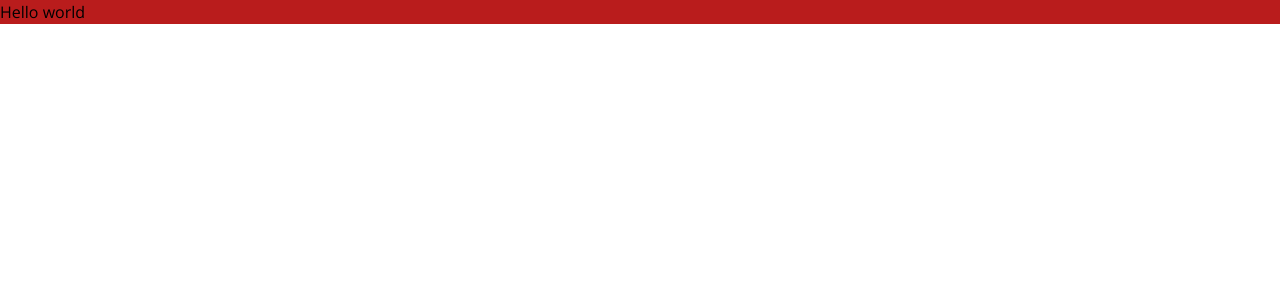
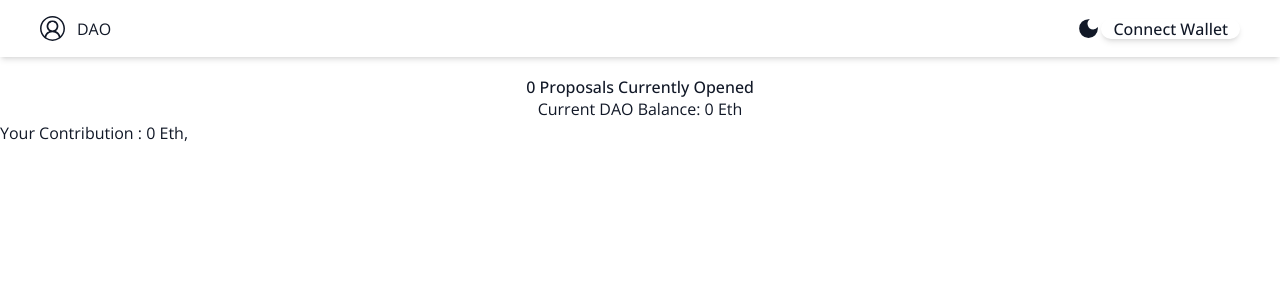
Before and after one commit to Evans-tats/DAO, a React (Create React App) app: page / in a window 1280 px wide. Shown: the top 300 px of the page. Built offline with nearby package versions, Linux system fonts and the light colour scheme.

Commit message:
starter code

```diff
--- a/src/App.jsx
+++ b/src/App.jsx
@@ -1,6 +1,13 @@
+import Header from "./component/Header";
+import Proposals from "./component/Proposals";
 
-function App() {
-  return <div className='bg-red-700'>Hello world</div>
+const App = () => {
+  return(
+    <div className='min-h-screen bg-white text-gray-900 dark:bg-[#212936] dark:text-gray-300'>
+      <Header/>
+      <Proposals/>
+    </div>
+  )
 }
 
 export default App;
--- /dev/null
+++ b/src/component/Header.jsx
@@ -0,0 +1,58 @@
+import { VscAccount } from "react-icons/vsc";
+import { MdDarkMode } from "react-icons/md";
+import { Link } from "react-router-dom";
+import { useEffect, useState } from "react";
+const Header = () => {
+    const [theme, setTheme] = useState(localStorage.theme)
+    const themeColor = theme == 'dark' ? 'light' : 'dark'
+    const darken = theme === 'dark' ? true : false
+
+    useEffect(() => {
+        const root = window.document.documentElement
+        root.classList.remove(themeColor)
+        root.classList.add(theme)
+        localStorage.setItem('theme', theme)
+    }, [themeColor,theme])
+
+    const toggleLight =() => {
+        const root = window.document.documentElement
+        root.classList.remove(themeColor)
+        root.classList.add(theme)
+        localStorage.setItem('theme',theme)
+        setTheme(themeColor)
+    }
+
+
+  return (
+    <div className="sticky top-0 z-50 dark:text-blue-500">
+        <nav className="navbar navbar-expand-lg shadow-md
+        bg-white justify-between w-full flex items-center dark:bg-[#212936]
+        p-2"
+        >
+            <div
+                className="px-6 w-full flex flex-wrap items-center justify-between"
+            >
+                <div className="grow flex justify-between items-center p-2">
+                    <Link to='/' className="flex justify-between items-center">
+                        <VscAccount size={25} />
+                        <span className="invisible md:visible px-3">DAO</span>
+                    </Link>
+                    <div className="flex items-center justify-start">
+
+                        <MdDarkMode onClick={toggleLight} className='cursor-pointer' size={25}/>
+
+                        <button className="flex justify-center item cente rounded-xl px-3 leading-tight font-medium shadow-md
+                        hover:shadow-lg">
+                            Connect Wallet
+                        </button>
+
+                    </div>
+                </div>
+
+            </div>
+        </nav>
+    </div>
+  )
+}
+
+export default Header
--- /dev/null
+++ b/src/component/Proposals.jsx
@@ -0,0 +1,16 @@
+const Proposals = () => {
+  return (
+    <div className='py-5'>
+        <div className="flex flex-col justify-center items-center">
+            <h4 className="font-medium leading-tight md:te">{0} Proposals Currently Opened </h4>
+            <h3>Current DAO Balance: {0} Eth</h3>
+        </div>
+        <div className="flex">
+
+            <span>Your Contribution : {0} Eth, </span>
+        </div>
+    </div>
+  )
+}
+
+export default Proposals
--- a/src/index.js
+++ b/src/index.js
@@ -1,13 +1,13 @@
-import React from 'react'
-import ReactDOM from 'react-dom'
-import { BrowserRouter } from 'react-router-dom'
-import './index.css'
-import 'react-toastify/dist/ReactToastify.css'
-import App from './App'
+import React from 'react';
+import ReactDOM from 'react-dom';
+import { BrowserRouter } from 'react-router-dom';
+import './index.css';
+import 'react-toastify/dist/ReactToastify.css';
+import App from './App';
 
-ReactDOM.render(
+const root = document.getElementById('root');
+ReactDOM.createRoot(root).render(
   <BrowserRouter>
     <App />
-  </BrowserRouter>,
-  document.getElementById('root'),
-)
+  </BrowserRouter>
+);
```
